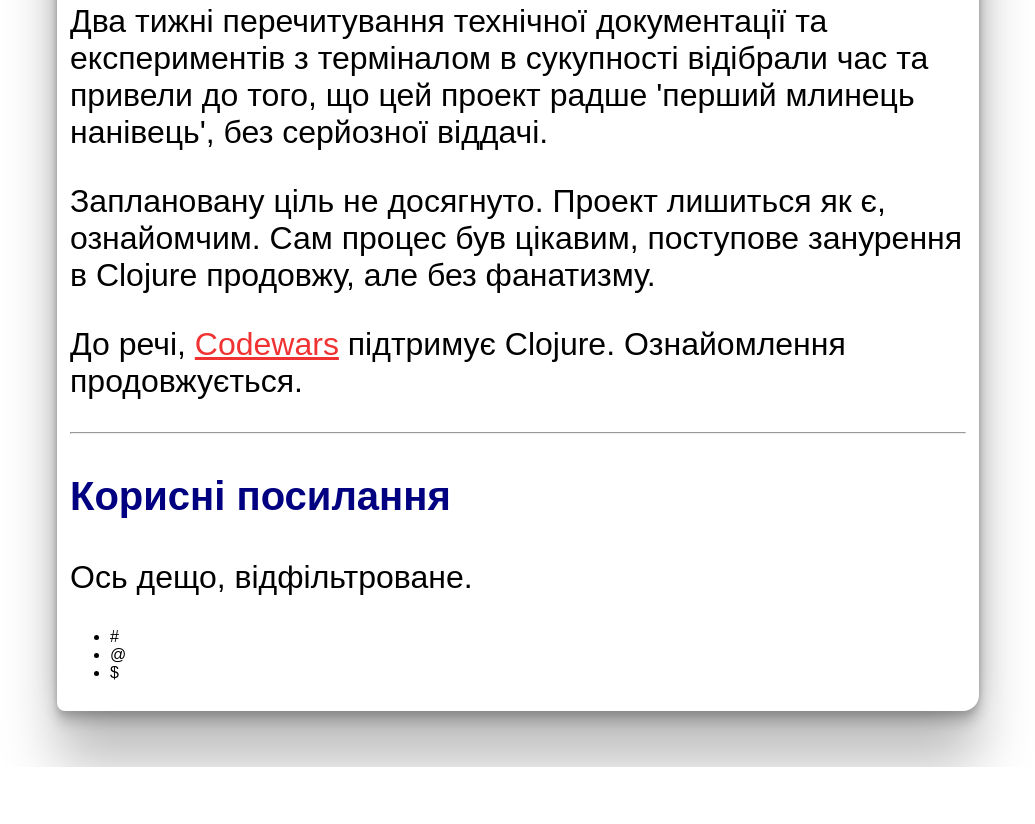
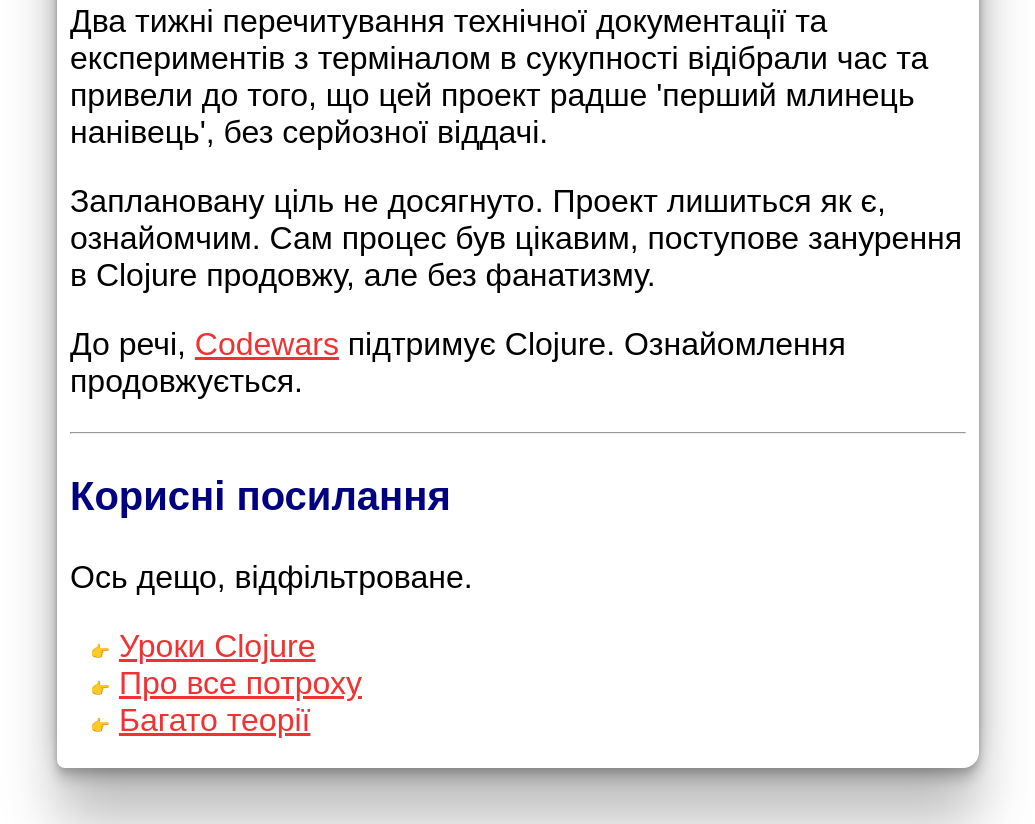
Before and after one commit to MarkAlexI/clojureScriptApp, a website: page index.html in a window 1280 px wide. Shown: the part 2783-3607 px from the top of the page, without its empty margins (122-1157 px from the left). Before the commit the page ends 3550 px from the top, so only its background shows below. Drawn offline with Linux system fonts and the light colour scheme.

Commit message:
Added usefull links.

```diff
--- a/package.json
+++ b/package.json
@@ -2,6 +2,6 @@
   "name": "clojureScriptApp",
   "author": "markalexi",
   "description": "Simple static site on clojureScript",
-  "version": "1.7.1",
+  "version": "1.8.1",
   "private": true
 }
--- a/style.css
+++ b/style.css
@@ -65,3 +65,8 @@ a {
   color: var(--color-dark-grey);
   background: lightcyan;
 }
+
+li {
+  list-style-type: '👉';
+  padding-inline-start: 1ch;
+}
```
Also changed, not shown: out/main.js, 1 other file.
